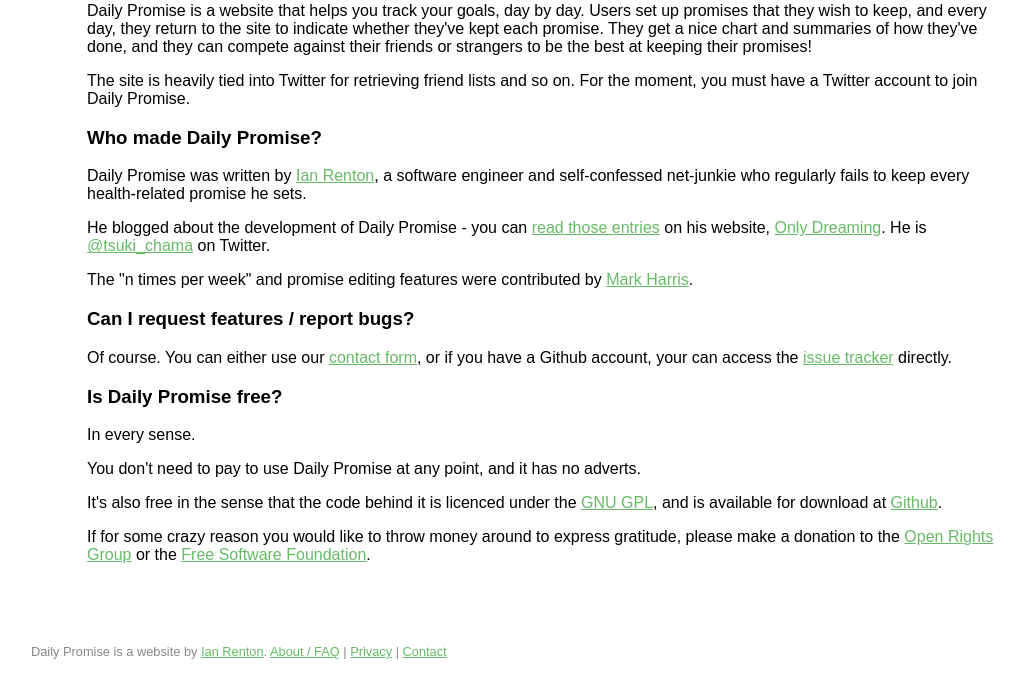
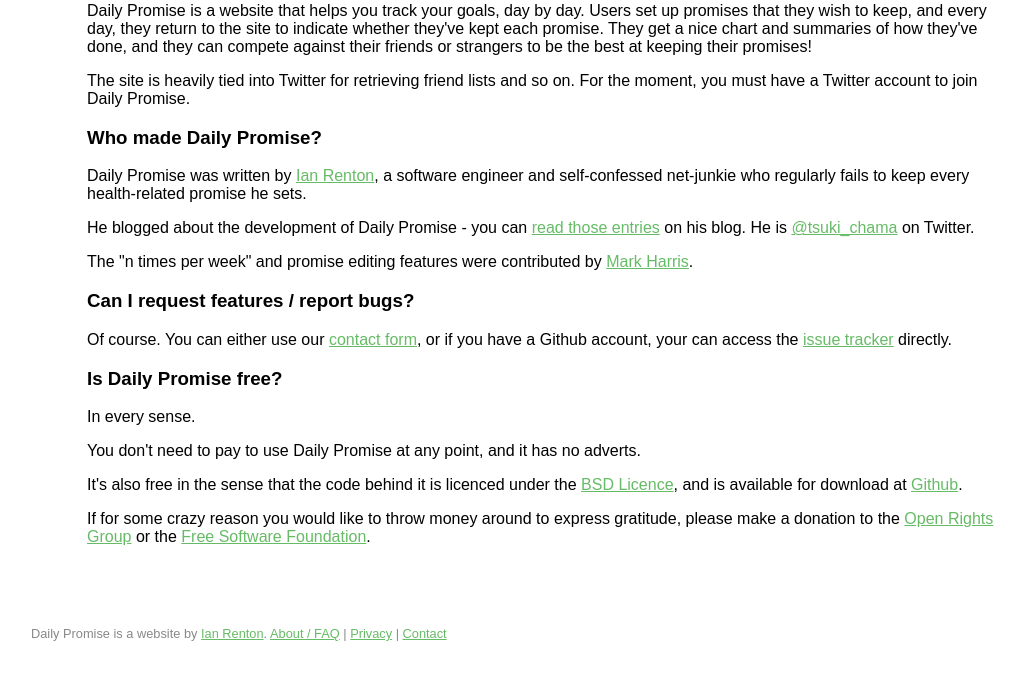
Before and after one commit to ianrenton/DailyPromise, a PHP site: page /about in a window 1280 px wide. Shown: the part 145-824 px from the top of the page, without its empty margins (97-1122 px from the left). After the commit the page ends 786 px from the top, so only its background shows below. Run offline with PHP 8.4, Linux system fonts and the light colour scheme; the visitor is signed in with stand-in values (Sample User, id 1); tables that the repository leaves empty hold one stand-in row (values such as "Sample post"); data that the repository does not hold is empty; some libraries are stand-ins or nearby versions.

Commit message:
Update licence

```diff
--- a/about.php
+++ b/about.php
@@ -13,15 +13,15 @@
 $content .= '<p>Daily Promise is a website that helps you track your goals, day by day.  Users set up promises that they wish to keep, and every day, they return to the site to indicate whether they\'ve kept each promise.  They get a nice chart and summaries of how they\'ve done, and they can compete against their friends or strangers to be the best at keeping their promises!</p>';
 $content .= '<p>The site is heavily tied into Twitter for retrieving friend lists and so on.  For the moment, you must have a Twitter account to join Daily Promise.</p>';
 $content .= '<h3>Who made Daily Promise?</h3>';
-$content .= '<p>Daily Promise was written by <a href="http://www.onlydreaming.net/about-me">Ian Renton</a>, a software engineer and self-confessed net-junkie who regularly fails to keep every health-related promise he sets.</p>';
-$content .= '<p>He blogged about the development of Daily Promise - you can <a href="http://www.onlydreaming.net/tag/daily-promise">read those entries</a> on his website, <a href="http://www.onlydreaming.net/">Only Dreaming</a>.  He is <a href="http://twitter.com/tsuki_chama">@tsuki_chama</a> on Twitter.</p>';
+$content .= '<p>Daily Promise was written by <a href="http://ianrenton.com/about-me">Ian Renton</a>, a software engineer and self-confessed net-junkie who regularly fails to keep every health-related promise he sets.</p>';
+$content .= '<p>He blogged about the development of Daily Promise - you can <a href="http://blog.ianrenton.com/tag/daily-promise">read those entries</a> on his blog.  He is <a href="http://twitter.com/tsuki_chama">@tsuki_chama</a> on Twitter.</p>';
 $content .= '<p>The "n times per week" and promise editing features were contributed by <a href="http://everblankslate.com/about.html">Mark Harris</a>.</p>';
 $content .= '<h3>Can I request features / report bugs?</h3>';
 $content .= '<p>Of course.  You can either use our <a href="/contact">contact form</a>, or if you have a Github account, your can access the <a href="https://github.com/tsuki/DailyPromise/issues">issue tracker</a> directly.</p>';
 $content .= '<h3>Is Daily Promise free?</h3>';
 $content .= '<p>In every sense.</p>';
 $content .= '<p>You don\'t need to pay to use Daily Promise at any point, and it has no adverts.</p>';
-$content .= '<p>It\'s also free in the sense that the code behind it is licenced under the <a href="http://www.gnu.org/licenses/gpl.html">GNU GPL</a>, and is available for download at <a href="https://github.com/tsuki/DailyPromise">Github</a>.</p>';
+$content .= '<p>It\'s also free in the sense that the code behind it is licenced under the <a href="http://opensource.org/licenses/BSD-2-Clause">BSD Licence</a>, and is available for download at <a href="https://github.com/ianrenton/DailyPromise">Github</a>.</p>';
 $content .= '<p>If for some crazy reason you would like to throw money around to express gratitude, please make a donation to the <a href="http://www.openrightsgroup.org/donate">Open Rights Group</a> or the <a href="https://my.fsf.org/donate">Free Software Foundation</a>.</p>';
 
 $content .= '</div>';
```
Also changed, not shown: README.md.
